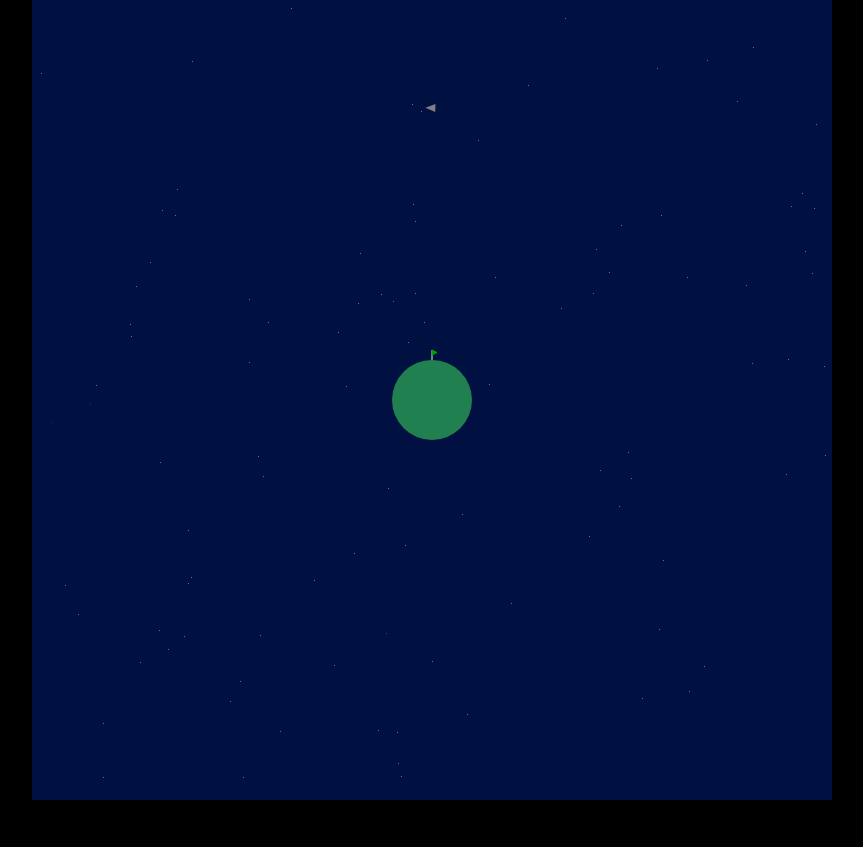
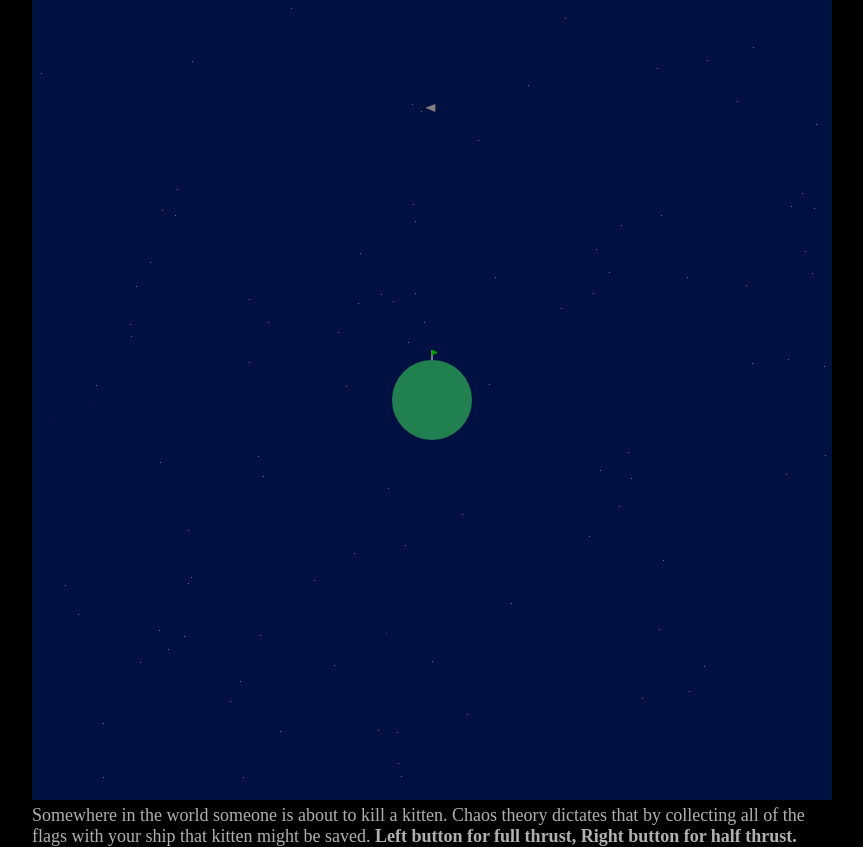
Before and after one commit to chadams77/MiniLander, a plain HTML site: page index.html in a window 1280 px wide. Shown: the whole page, without its empty margins (208-1071 px from the left). Before the commit the page ends 800 px from the top, so only its background shows below. Drawn offline with Linux system fonts and the light colour scheme; animation ran at ten frames a second.

Commit message:
back story and help

```diff
--- a/css/game.css
+++ b/css/game.css
@@ -22,6 +22,19 @@ body > canvas {
 	top: 50%;
 	margin-left: -400px;
 	margin-top: -400px;
+}
+
+#footer {
+	position: absolute;
+	display: block;
+	left: 50%;
+	top: 50%;
+	padding-top: 5px;
+	margin-left: -400px;
+	margin-top: 400px;
+	font-size: 18px;
+	width: 800px;
+	color: #b0b0b0;
 }
 
 #hud {
--- a/index.html
+++ b/index.html
@@ -24,5 +24,7 @@
             $(document).ready(GAME.Init);
         </script>
         <div id='hud'></div>
+        <div id='footer'>Somewhere in the world someone is about to kill a kitten. Chaos theory dictates that by collecting all of the flags with your ship that kitten might be saved. <b>Left button for full thrust, Right button for half thrust.</b>
+        </div>
     </body>
 </html>
```
